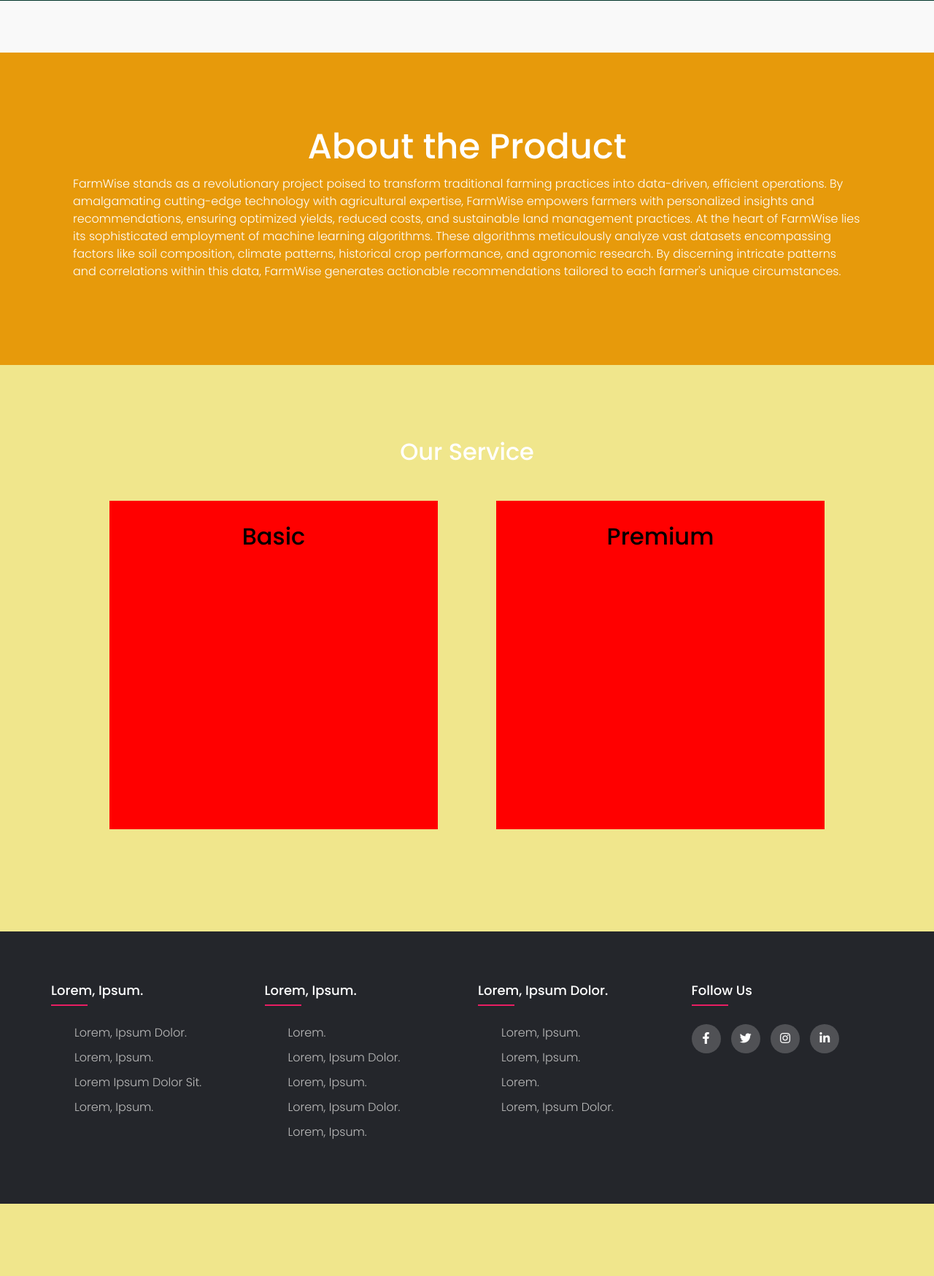
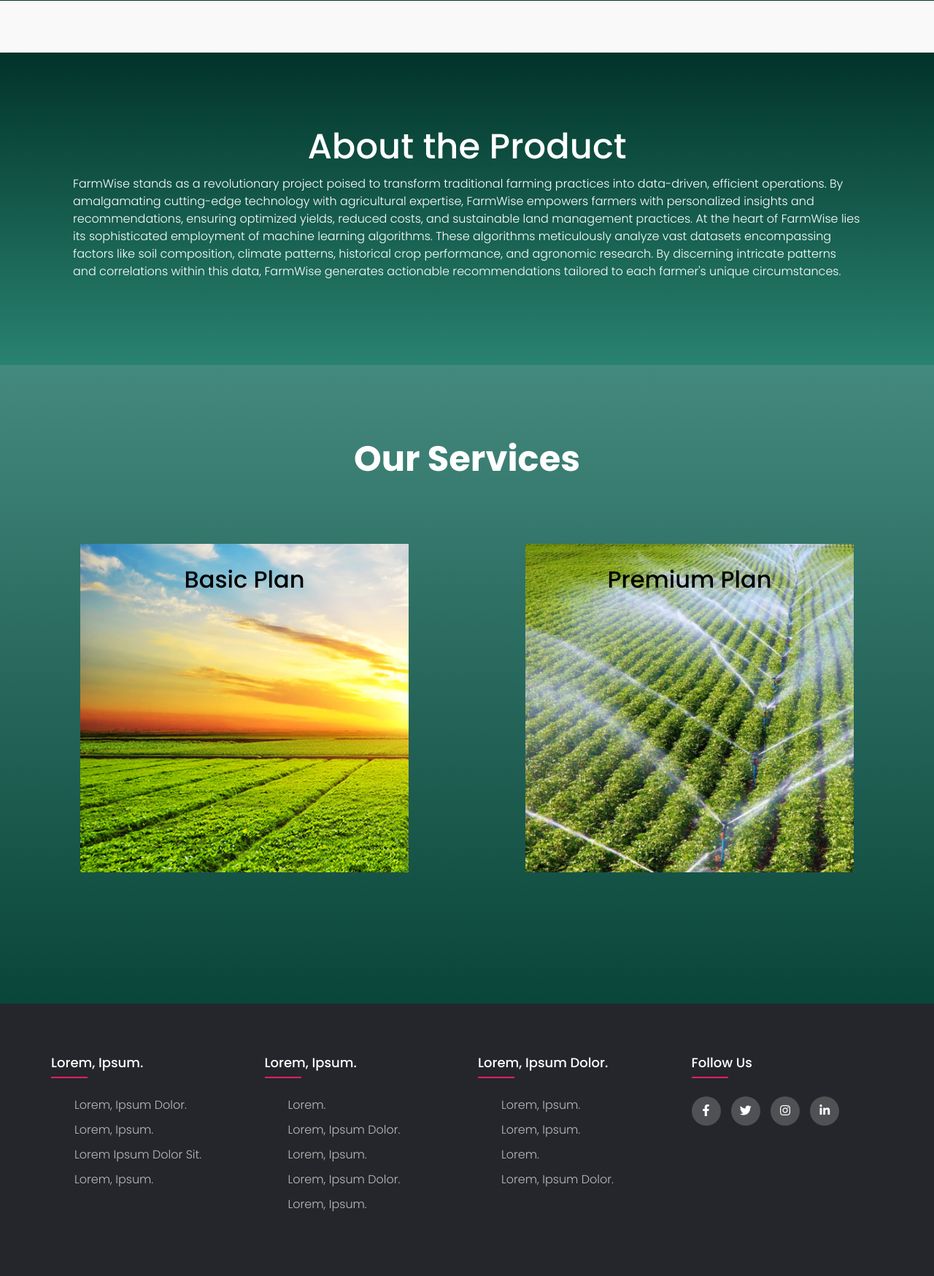
Before and after one commit to SonitBahl/devsoc, a Flask app: page / in a window 1280 px wide. Shown: the part 728-2476 px from the top of the page at 73% size. Before the commit the page ends 2377 px from the top, so only its background shows below. Run offline with Flask 3, Linux system fonts and the light colour scheme; parts of the project's set-up code (start-up, migrations or seed data) failed here and were passed over; some web fonts are replaced.

Commit message:
UI Form Changed

```diff
--- a/static/styles.css
+++ b/static/styles.css
@@ -81,7 +81,8 @@
 
 .sec {
     position: relative;
-    background:rgb(231, 154, 11);
+    background: linear-gradient(180deg, #013329 0%, #298270 100%);
+
     padding: 100px;
 }
 
@@ -136,7 +137,8 @@
 }
 .serv {
     position: relative;
-    background: khaki;
+    background: linear-gradient(180deg, #44897e 0%, #0a4539 100%);
+
     padding: 100px;
     display: flex;
     justify-content: center;
@@ -199,7 +201,7 @@
 width: 450px;
 height: 450px;
 perspective: 1000px;
-margin:40px;
+margin:80px;
 }
 .flip-card-inner {
 position: relative;
@@ -208,13 +210,14 @@
 text-align: center;
 transition: transform 2s;
 transform-style: preserve-3d;
+border-radius: 10px;
 }
 
 .flip-card:hover .flip-card-inner {
 transform: rotateY(180deg);
 }
 
-.flip-card-front, .flip-card-back {
+.flip-card-front, .flip-card-back,.flip-card-front2 {
 position: absolute;
 width: 100%;
 height: 100%;
@@ -223,11 +226,17 @@
 }
 
 .flip-card-front {
-background-color:red;
-/*background-repeat: no-repeat;
-background-size: cover;*/
+background-image:url("assets/img1.png");
+background-repeat: no-repeat;
+background-size: cover;
 color: black;
 }
+.flip-card-front2 {
+    background-image:url("assets/img2.png");
+    background-repeat: no-repeat;
+    background-size: cover;
+    color: black;
+    }
 .flip-card-back {
 background-color: black;
 color: white;
@@ -239,6 +248,7 @@
     align-items: center;
     text-align: center;
 }
+
 .get-started{
     background-color: white;
     width:65%;
--- a/templates/index.html
+++ b/templates/index.html
@@ -44,13 +44,13 @@
     <section class="serv" id="serv">
         <div class="serv1">
           <div class="serv-header fade-in">
-            <h3>Our Service</h3>
+            <h3 style="color: white;font-weight: bold;font-size:48px;">Our Services</h3>
           </div>
           <div class="contain">
             <div class="flip-card">
                 <div class="flip-card-inner">
                   <div class="flip-card-front">
-                    <h2 class="head">Basic</h2>
+                    <h2 class="head">Basic Plan</h2>
                   </div>
                   <div class="flip-card-back">
                     <p>The Basic pack provides farmers with fundamental information such as their location, accurate rainfall predictions, soil type analysis, and recommendations for preferred crops based on optimal yield.</p>
@@ -60,8 +60,8 @@
               </div>
               <div class="flip-card">
                   <div class="flip-card-inner">
-                    <div class="flip-card-front">
-                      <h2 class="head">Premium</h2>
+                    <div class="flip-card-front2">
+                      <h2 class="head">Premium Plan</h2>
                     </div>
                     <div class="flip-card-back">
                       <p>Our Premium pack includes on-site soil analysis by technicians to measure vital parameters such as Nitrogen, Phosphorus, Potassium, temperature, humidity, and pH levels.</p>
```
Also changed, not shown: static/assets/img1.png (added), static/assets/img2.png (added).
